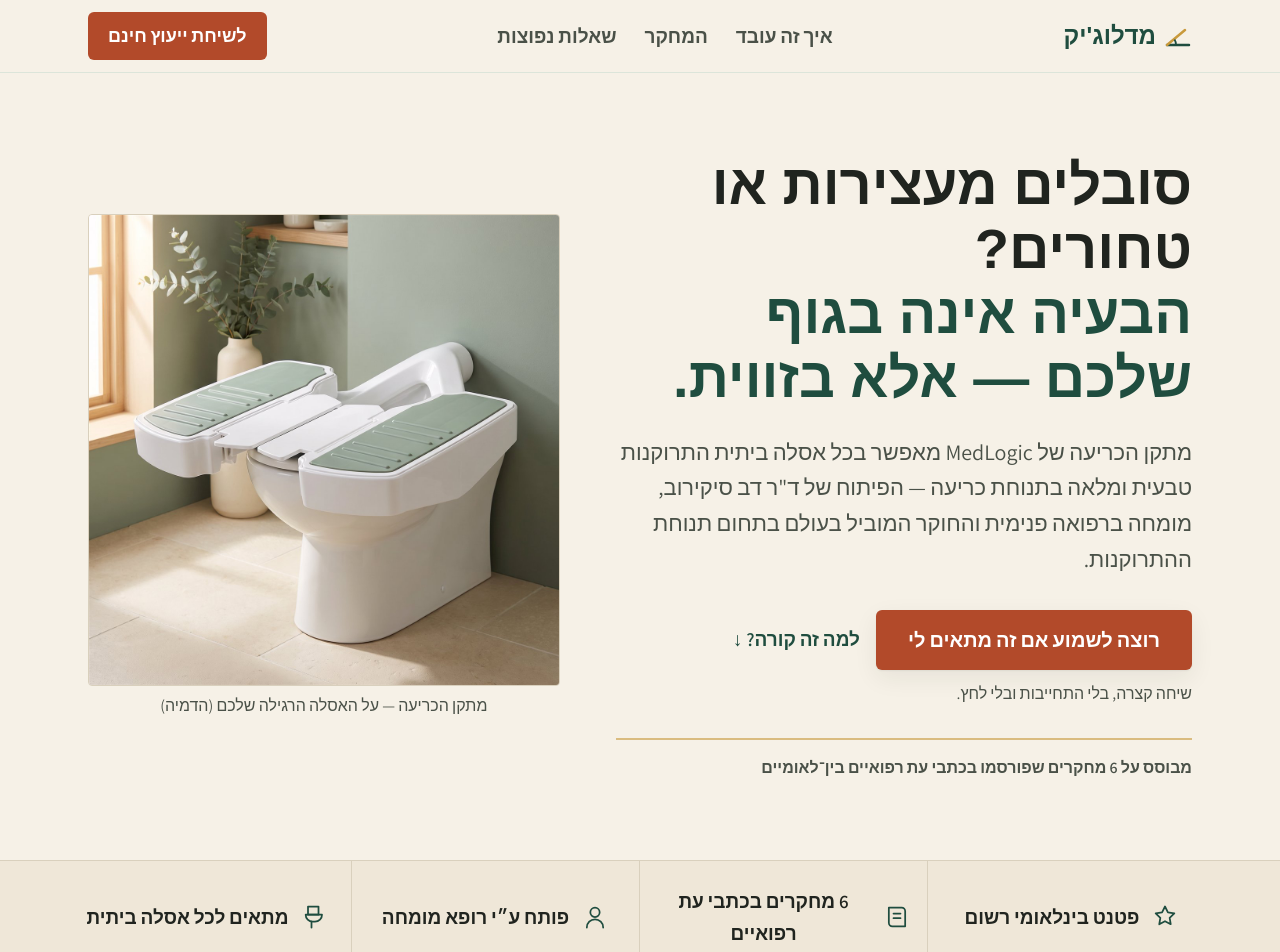
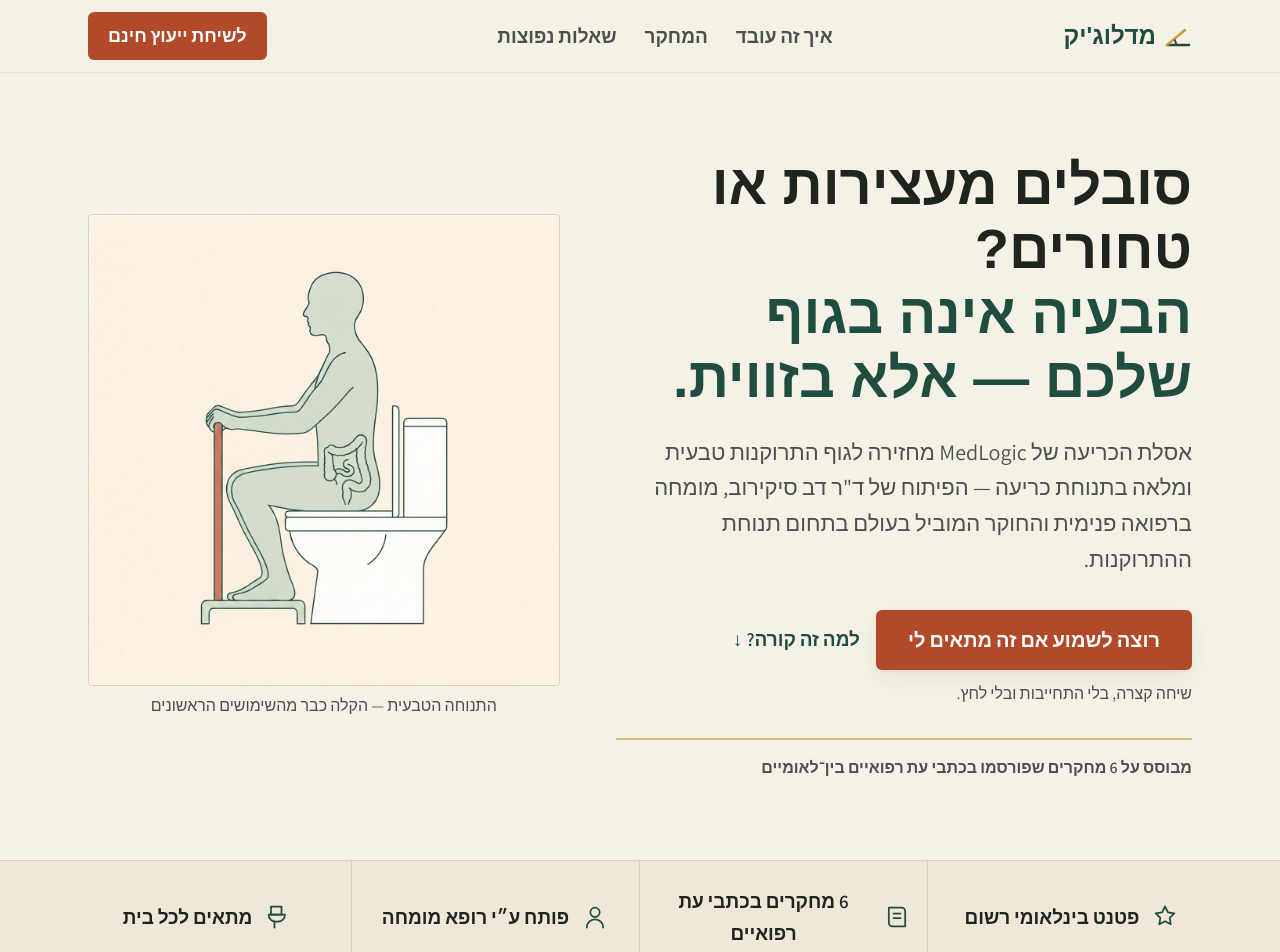
Before and after one commit to Avi711/medlogic-web, a Next.js app: page / in a window 1280 px wide. Shown: the top 952 px of the page. Built offline with nearby package versions, Linux system fonts and the light colour scheme; a web font is replaced by a local one.

Commit message:
Revert hero to illustration; correct copy to complete low squat toilet framing

```diff
--- a/app/layout.tsx
+++ b/app/layout.tsx
@@ -21,7 +21,7 @@ export const metadata: Metadata = {
   metadataBase: new URL(site.domain),
   title: "מתקן כריעה לאסלה | הקלה בעצירות וטחורים | MedLogic",
   description:
-    "מתקן הכריעה של ד\"ר סיקירוב מאפשר בכל אסלה התרוקנות טבעית בתנוחת כריעה. מבוסס על 6 מחקרים רפואיים, פטנט בינלאומי. השאירו פרטים לשיחת ייעוץ ללא התחייבות.",
+    "אסלת הכריעה של ד\"ר סיקירוב מאפשרת התרוקנות טבעית ומלאה בתנוחת כריעה. מבוסס על 6 מחקרים רפואיים, פטנט בינלאומי. השאירו פרטים לשיחת ייעוץ ללא התחייבות.",
   alternates: { canonical: "/" },
   openGraph: {
     title: "מדלוג'יק – עוברים לכריעה, נפרדים מהמאמץ",
--- a/components/sections/Faq.tsx
+++ b/components/sections/Faq.tsx
@@ -18,8 +18,8 @@ const FAQ_ITEMS: FaqItem[] = [
     a: "זו השאלה הכי נפוצה — והתשובה מפתיעה. המתקן תוכנן בדיוק בשביל זה: משטחי דריכה יציבים וידיות תמיכה נושאות חלק מהמשקל, כך שלא צריך שיווי משקל של ספורטאי. רוב המשתמשים מתרגלים תוך ימים ספורים, והגוף \"נזכר\" בתנוחה מהר משחושבים.",
   },
   {
-    q: "האם המתקן מתאים לאסלה שלי?",
-    a: "כן. המתקן מתאים לכל אסלה ביתית סטנדרטית, בלי שיפוץ ובלי קידוחים מיוחדים. בשיחת הטלפון נוודא יחד את ההתאמה לשירותים שלכם.",
+    q: "האם אסלת הכריעה מתאימה לבית שלי?",
+    a: "כן. האסלה מתחברת לתשתית האינסטלציה הביתית הרגילה בהתקנה פשוטה. בשיחת הטלפון נוודא יחד את ההתאמה לשירותים שלכם.",
   },
   {
     q: "למי המתקן מיועד?",
--- a/components/sections/Hero.tsx
+++ b/components/sections/Hero.tsx
@@ -1,6 +1,6 @@
 import Image from "next/image";
 import Link from "next/link";
-import productHero from "@/public/images/product-hero.jpg";
+import heroIllustration from "@/public/images/illu-supported.jpg";
 
 export default function Hero() {
   return (
@@ -13,9 +13,9 @@ export default function Hero() {
             <span className="text-pine">הבעיה אינה בגוף שלכם — אלא בזווית.</span>
           </h1>
           <p className="mt-6 max-w-xl text-xl leading-relaxed text-ink-soft sm:text-[1.375rem]">
-            מתקן הכריעה של MedLogic מאפשר בכל אסלה ביתית התרוקנות טבעית ומלאה
-            בתנוחת כריעה — הפיתוח של ד&quot;ר דב סיקירוב, מומחה ברפואה פנימית
-            והחוקר המוביל בעולם בתחום תנוחת ההתרוקנות.
+            אסלת הכריעה של MedLogic מחזירה לגוף התרוקנות טבעית ומלאה בתנוחת
+            כריעה — הפיתוח של ד&quot;ר דב סיקירוב, מומחה ברפואה פנימית והחוקר
+            המוביל בעולם בתחום תנוחת ההתרוקנות.
           </p>
 
           <div className="mt-8 flex flex-wrap items-center gap-4">
@@ -45,14 +45,14 @@ export default function Hero() {
 
         <figure className="mx-auto w-full max-w-xs sm:max-w-md lg:max-w-none">
           <Image
-            src={productHero}
-            alt="מתקן הכריעה של MedLogic מותקן על אסלה ביתית רגילה — שני משטחי דריכה ירוקים ומתקפלים לבנים במרכז"
+            src={heroIllustration}
+            alt="איור: אדם בתנוחת התרוקנות נתמכת, רגליים מוגבהות וידיים על ידית תמיכה"
             priority
             sizes="(min-width: 1024px) 45vw, (min-width: 640px) 28rem, 100vw"
             className="h-auto w-full rounded-sm border border-line"
           />
           <figcaption className="mt-2 text-center text-base text-ink-soft">
-            מתקן הכריעה — על האסלה הרגילה שלכם (הדמיה)
+            התנוחה הטבעית — הקלה כבר מהשימושים הראשונים
           </figcaption>
         </figure>
       </div>
--- a/components/sections/HowItWorks.tsx
+++ b/components/sections/HowItWorks.tsx
@@ -22,7 +22,7 @@ type Step = {
 const STEPS: Step[] = [
   {
     title: "מתקינים פעם אחת",
-    body: "מתחבר לכל אסלה ביתית סטנדרטית — בלי כלים, בלי שיפוץ, בלי להפריע לשאר בני הבית.",
+    body: "אסלת הכריעה מתחברת בקלות לתשתית האינסטלציה הביתית — התקנה פשוטה, בלי שיפוץ מיוחד.",
     image: deviceIllustration,
     thumb: step1Thumb,
     alt: "איור: מתקן הכריעה מוצב סביב אסלה ביתית רגילה, לצד ידית תמיכה",
--- a/components/sections/TrustBar.tsx
+++ b/components/sections/TrustBar.tsx
@@ -24,7 +24,7 @@ const TRUST_ITEMS = [
     ),
   },
   {
-    label: "מתאים לכל אסלה ביתית",
+    label: "מתאים לכל בית",
     icon: (
       <>
         <path d="M6 3h9v7H6z" />
```
Also changed, not shown: public/images/product-hero.jpg (deleted).
